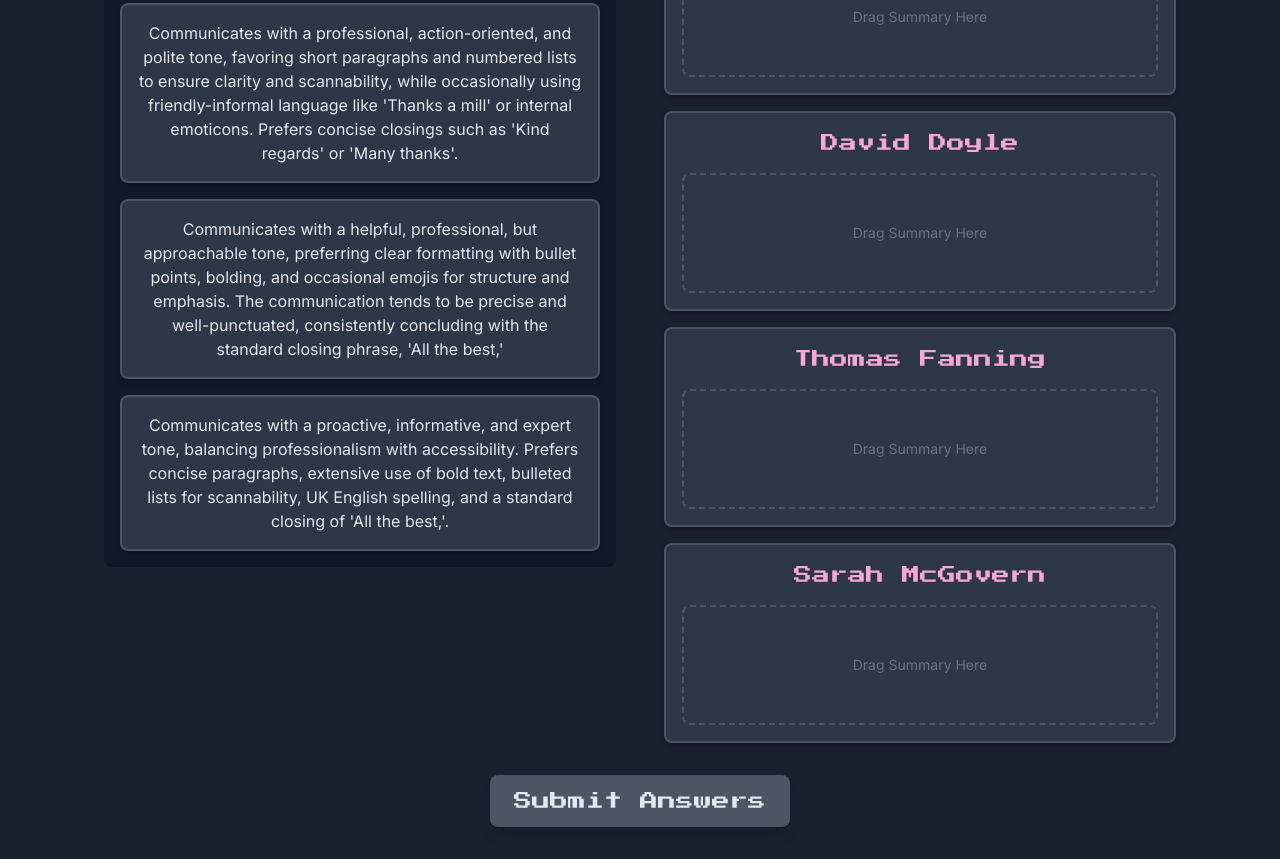
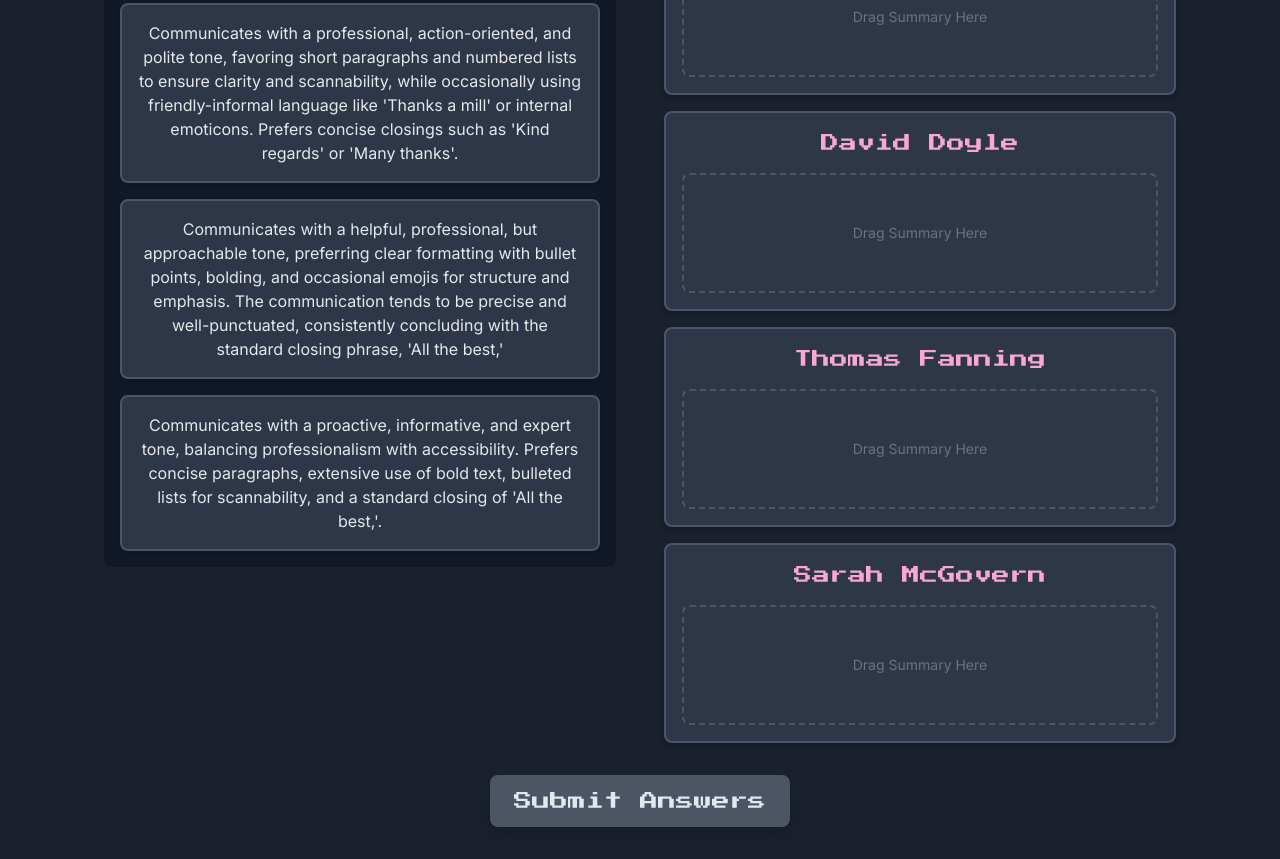
Before and after one commit to thefnj/newsireland_matching_game, a plain HTML site: page index.html in a window 1280 px wide. Shown: the part 1225-2084 px from the top of the page. Drawn offline with nearby package versions, Linux system fonts and the light colour scheme.

Commit message:
Update index.html

```diff
--- a/index.html
+++ b/index.html
@@ -166,7 +166,7 @@
             // --- 1. DATA ---
             // Placeholder data. Replace with your real summaries and names.
             const GAME_DATA = [
-                { id: 1, name: "Thomas Fanning", profile: "Communicates with a proactive, informative, and expert tone, balancing professionalism with accessibility. Prefers concise paragraphs, extensive use of bold text, bulleted lists for scannability, UK English spelling, and a standard closing of 'All the best,'." },
+                { id: 1, name: "Thomas Fanning", profile: "Communicates with a proactive, informative, and expert tone, balancing professionalism with accessibility. Prefers concise paragraphs, extensive use of bold text, bulleted lists for scannability, and a standard closing of 'All the best,'." },
                 { id: 2, name: "David Doyle", profile: "Communicates with a casual and positive tone, often using emojis and informal phrases like 'Thanks a mil' or 'all good.' The messages are extremely brief (1-2 lines), lack bullet points or lists, and often close with a short, informal sign-off like 'Thanks very much' or simply the name." },
                 { id: 3, name: "Sorcha Cunningham", profile: "Communicates with a helpful, professional, but approachable tone, preferring clear formatting with bullet points, bolding, and occasional emojis for structure and emphasis. The communication tends to be precise and well-punctuated, consistently concluding with the standard closing phrase, 'All the best,'" },
                 { id: 4, name: "Cormac Maguire",profile: "This writer blends a concise, proactive professional tone with casual warmth, frequently opening with polite social check-ins like 'Good weekend?' or 'Morning [Name]'. They prefer short, list-free paragraphs using UK English spelling and consistently end every email with the phrase 'Kind Regards'" },
```
